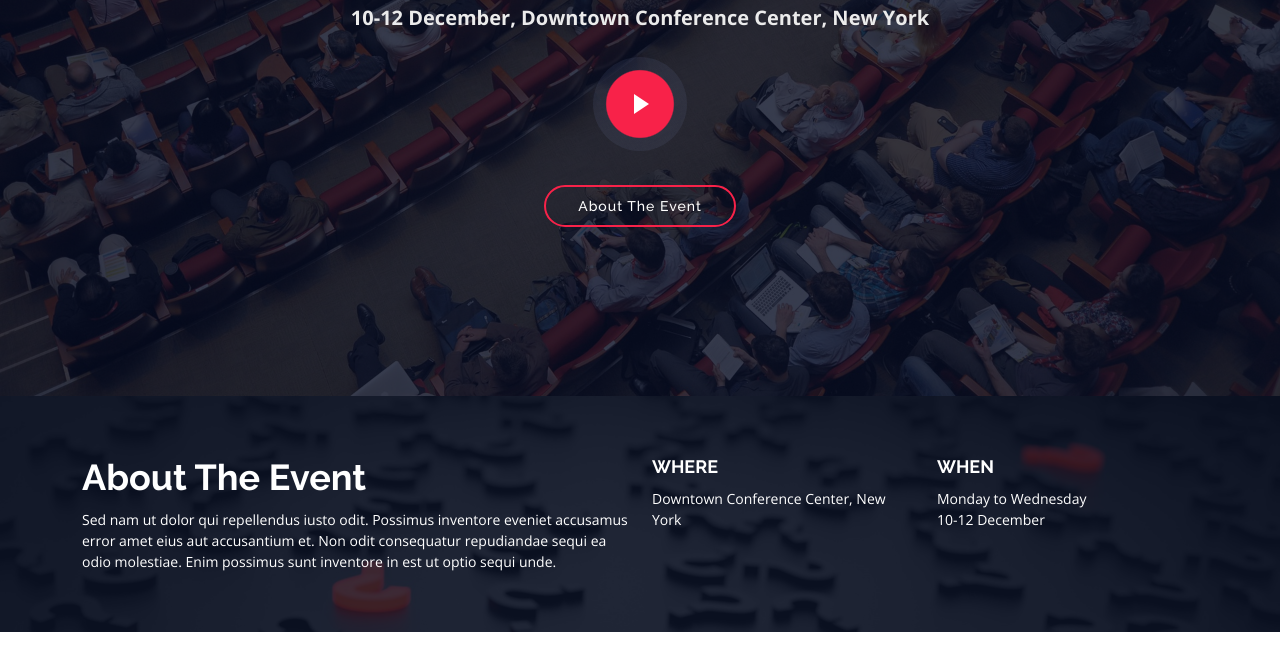
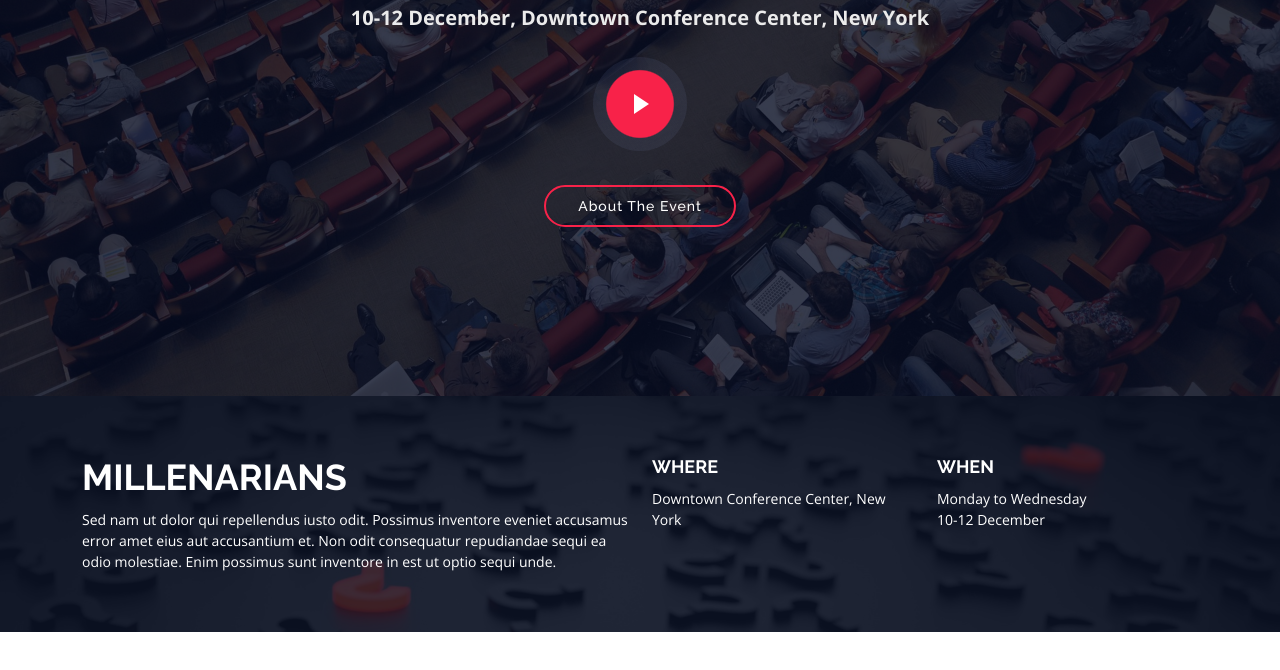
Before and after one commit to bakti-widianto/MILLENARIANS-web, a plain HTML site: page index.html in a window 1280 px wide. Shown: the part 404-1074 px from the top of the page. Drawn offline with nearby package versions, Linux system fonts and the light colour scheme.

Commit message:
update title

```diff
--- a/index.html
+++ b/index.html
@@ -100,7 +100,7 @@
       <div class="container position-relative" data-aos="fade-up">
         <div class="row">
           <div class="col-lg-6">
-            <h2>About The Event</h2>
+            <h2>MILLENARIANS</h2>
             <p>Sed nam ut dolor qui repellendus iusto odit. Possimus inventore eveniet accusamus error amet eius aut
               accusantium et. Non odit consequatur repudiandae sequi ea odio molestiae. Enim possimus sunt inventore in
               est ut optio sequi unde.</p>
```
